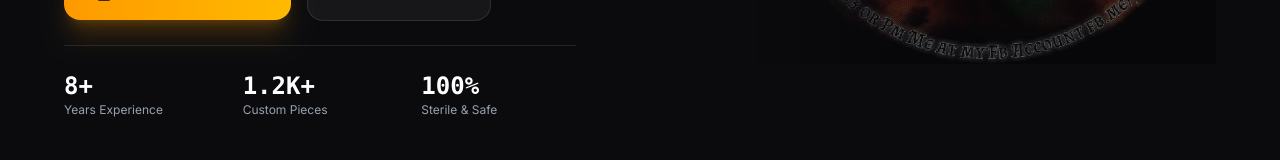
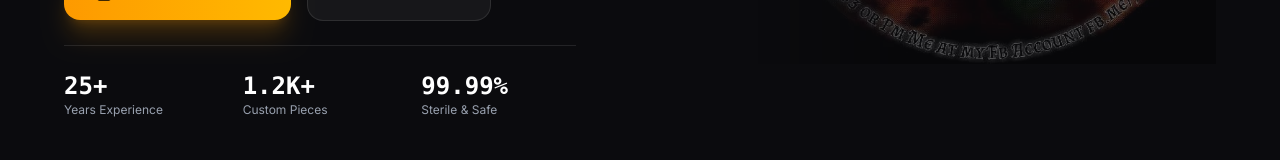
Before and after one commit to cpe2asilvestrejandillinger-stack/TattooShop, a React (Vite) app: page / in a window 1280 px wide. Shown: the part 632-792 px from the top of the page. Built offline with nearby package versions, Linux system fonts and the light colour scheme; no server answers; the database is empty.

Commit message:
change some text

```diff
--- a/src/pages/public/HomePage.jsx
+++ b/src/pages/public/HomePage.jsx
@@ -359,7 +359,7 @@ export default function HomePage({ currentUser, openBooking, openBookingWithEsti
 
             <div className="home-page__hero-stats">
               <div>
-                <p className="home-page__stat-value">8+</p>
+                <p className="home-page__stat-value">25+</p>
                 <p className="home-page__muted-text">Years Experience</p>
               </div>
               <div>
@@ -367,7 +367,7 @@ export default function HomePage({ currentUser, openBooking, openBookingWithEsti
                 <p className="home-page__muted-text">Custom Pieces</p>
               </div>
               <div>
-                <p className="home-page__stat-value">100%</p>
+                <p className="home-page__stat-value">99.99%</p>
                 <p className="home-page__muted-text">Sterile & Safe</p>
               </div>
             </div>
```
